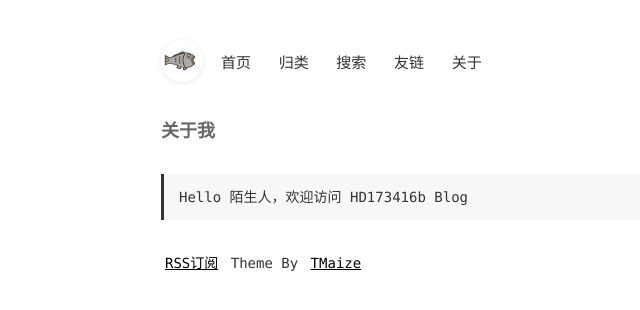
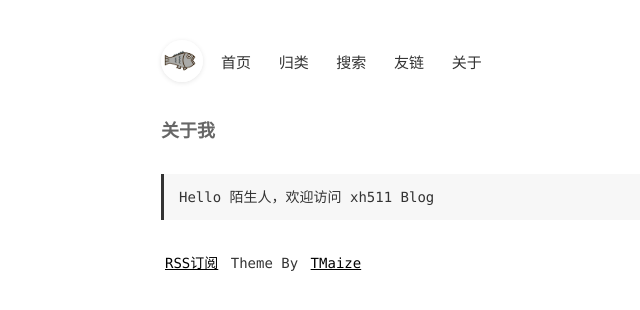
Before and after one commit to qazxu/qazxu.github.io, a Jekyll site: the page built from pages/about.md, in a window 1280 px wide. Shown: the top 310 px of the page, without its empty margins (153-793 px from the left). Built offline with Jekyll 4.4.1, drawn with Linux system fonts in a browser that asks for light colours; comment, search, counter and statistics services are not loaded.

Commit message:
Update about.md

```diff
--- a/pages/about.md
+++ b/pages/about.md
@@ -3,4 +3,4 @@ layout: mypost
 title: 关于我
 ---
 
-> Hello 陌生人，欢迎访问 HD173416b Blog
+> Hello 陌生人，欢迎访问 xh511 Blog
```
